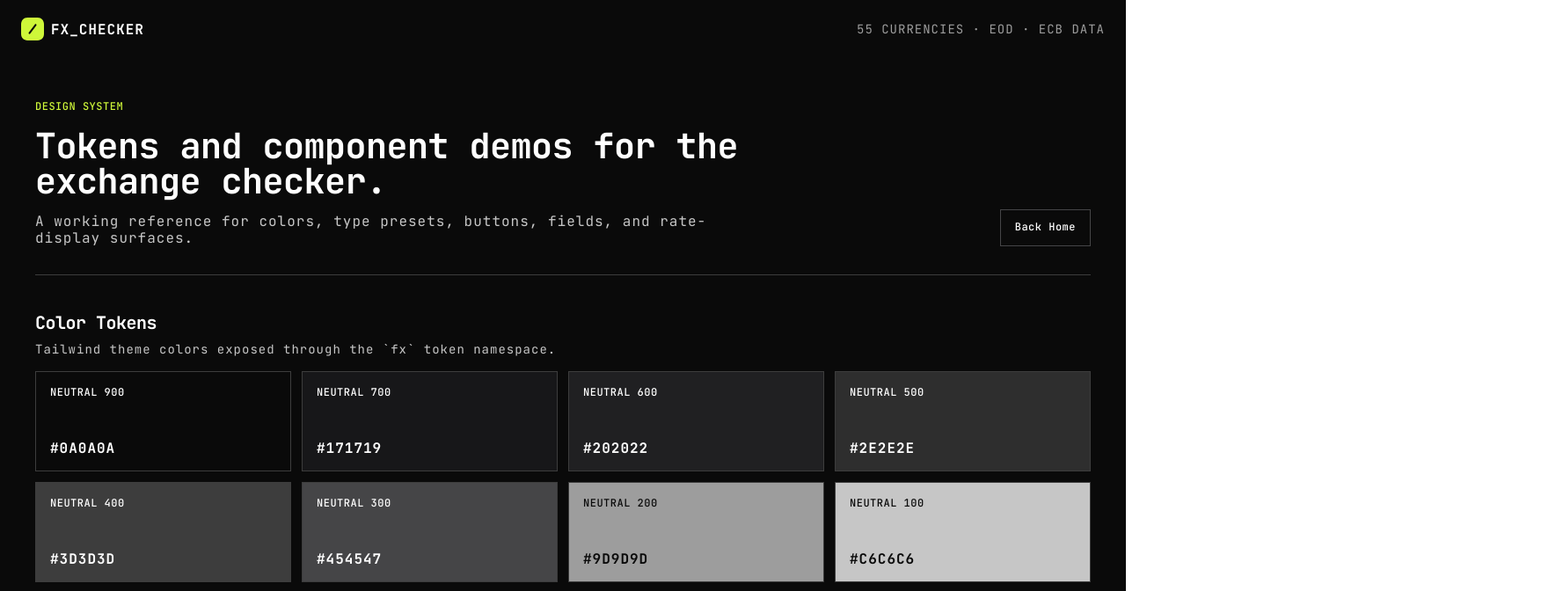
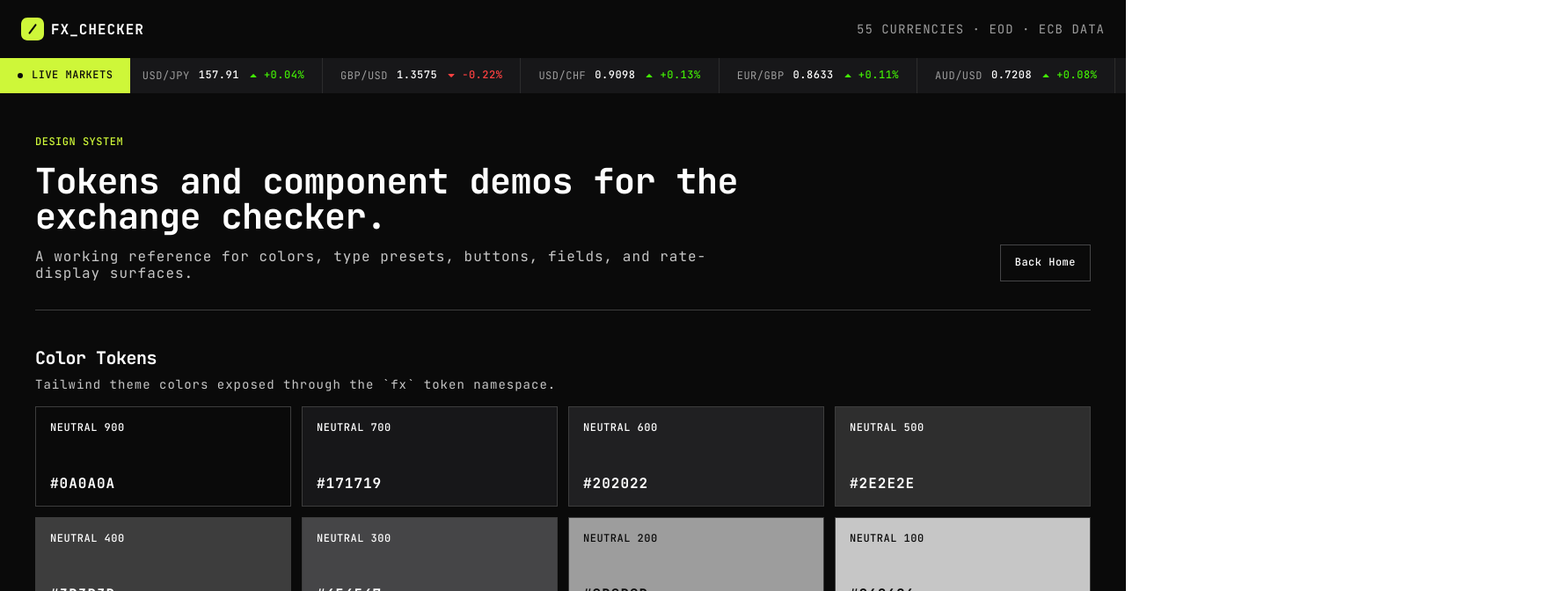
Before and after one commit to brandeth/foreign-exchange-checker, a Nuxt app: page /design-system in a window 1280 px wide. Shown: the top 672 px of the page at 88% size, 1769 px wide, since content can reach past the window. Built offline with nearby package versions, Linux system fonts and the light colour scheme.

Commit message:
# Live Markets
Added live markets

```diff
--- a/app/app.vue
+++ b/app/app.vue
@@ -1,11 +1,13 @@
 <script setup lang="ts">
 import AppHeader from '~/components/AppHeader.vue'
+import LiveMarkets from '~/components/LiveMarkets.vue'
 </script>
 
 <template>
   <div class="min-h-screen bg-fx-neutral-900">
     <NuxtRouteAnnouncer />
     <AppHeader />
+    <LiveMarkets />
     <NuxtPage />
   </div>
 </template>
--- /dev/null
+++ b/app/components/LiveMarkets.vue
@@ -0,0 +1,112 @@
+<script setup lang="ts">
+import { computed } from 'vue'
+import LiveRate from '~/components/LiveRate.vue'
+
+type LiveMarketRate = {
+  pair: string
+  rate: string
+  change: string
+  direction: 'up' | 'down'
+}
+
+const defaultRates: LiveMarketRate[] = [
+  { pair: 'EUR/USD', rate: '1.1591', change: '-0.14%', direction: 'down' },
+  { pair: 'USD/JPY', rate: '157.91', change: '+0.04%', direction: 'up' },
+  { pair: 'GBP/USD', rate: '1.3575', change: '-0.22%', direction: 'down' },
+  { pair: 'USD/CHF', rate: '0.9098', change: '+0.13%', direction: 'up' },
+  { pair: 'EUR/GBP', rate: '0.8633', change: '+0.11%', direction: 'up' },
+  { pair: 'AUD/USD', rate: '0.7208', change: '+0.08%', direction: 'up' },
+  { pair: 'USD/CAD', rate: '1.3815', change: '+0.04%', direction: 'up' },
+]
+
+const props = withDefaults(defineProps<{
+  rates?: LiveMarketRate[]
+  marquee?: boolean
+}>(), {
+  marquee: true,
+})
+
+const displayRates = computed(() => props.rates ?? defaultRates)
+const rateGroups = computed(() => props.marquee ? [displayRates.value, displayRates.value] : [displayRates.value])
+</script>
+
+<template>
+  <section class="live-markets" aria-label="Live markets">
+    <div class="live-markets__label">
+      <span class="live-markets__dot" aria-hidden="true" />
+      <span>Live Markets</span>
+    </div>
+
+    <div class="live-markets__viewport">
+      <div class="live-markets__track" :class="{ 'live-markets__track--marquee': marquee }">
+        <div
+          v-for="(group, groupIndex) in rateGroups"
+          :key="groupIndex"
+          class="live-markets__group"
+          :aria-hidden="groupIndex > 0 ? 'true' : undefined"
+        >
+          <LiveRate
+            v-for="rate in group"
+            :key="`${groupIndex}-${rate.pair}`"
+            :pair="rate.pair"
+            :rate="rate.rate"
+            :change="rate.change"
+            :direction="rate.direction"
+          />
+        </div>
+      </div>
+    </div>
+  </section>
+</template>
+
+<style scoped>
+@reference "~/assets/css/main.css";
+
+.live-markets {
+  @apply flex h-10 overflow-hidden bg-fx-neutral-700;
+}
+
+.live-markets__label {
+  @apply text-preset-5-medium box-border flex h-10 shrink-0 items-center gap-[10px] bg-fx-lime-500 px-5 py-3 uppercase text-fx-neutral-900;
+}
+
+.live-markets__dot {
+  @apply size-1.5 rounded-full bg-fx-neutral-900;
+}
+
+.live-markets__viewport {
+  @apply min-w-0 flex-1 overflow-hidden;
+}
+
+.live-markets__track {
+  @apply flex h-full w-max;
+}
+
+.live-markets__group {
+  @apply flex h-full shrink-0;
+}
+
+.live-markets__track--marquee {
+  animation: live-markets-marquee 34s linear infinite;
+}
+
+.live-markets__viewport:hover .live-markets__track--marquee {
+  animation-play-state: paused;
+}
+
+@media (prefers-reduced-motion: reduce) {
+  .live-markets__track--marquee {
+    animation: none;
+  }
+}
+
+@keyframes live-markets-marquee {
+  from {
+    transform: translateX(0);
+  }
+
+  to {
+    transform: translateX(-50%);
+  }
+}
+</style>
--- /dev/null
+++ b/app/components/LiveRate.vue
@@ -0,0 +1,63 @@
+<script setup lang="ts">
+const props = withDefaults(defineProps<{
+  pair: string
+  rate: string
+  change: string
+  direction?: 'up' | 'down'
+}>(), {
+  direction: 'up',
+})
+
+const changeLabel = computed(() => `${props.pair} ${props.rate}, ${props.direction === 'up' ? 'up' : 'down'} ${props.change}`)
+</script>
+
+<template>
+  <div class="live-rate" :class="`live-rate--${direction}`" :aria-label="changeLabel">
+    <span class="live-rate__pair">{{ pair }}</span>
+    <span class="live-rate__value">{{ rate }}</span>
+    <span class="live-rate__change">
+      <span class="live-rate__icon" aria-hidden="true" />
+      <span>{{ change }}</span>
+    </span>
+  </div>
+</template>
+
+<style scoped>
+@reference "~/assets/css/main.css";
+
+.live-rate {
+  @apply box-border flex h-10 shrink-0 items-center gap-[10px] border-r border-fx-neutral-500 px-5 py-3;
+}
+
+.live-rate__pair {
+  @apply text-preset-5 uppercase text-fx-neutral-200;
+}
+
+.live-rate__value {
+  @apply text-preset-5-medium text-fx-neutral-50;
+}
+
+.live-rate__change {
+  @apply text-preset-5-medium flex items-center gap-[6px];
+}
+
+.live-rate--up .live-rate__change {
+  @apply text-fx-green-500;
+}
+
+.live-rate--down .live-rate__change {
+  @apply text-fx-red-500;
+}
+
+.live-rate__icon {
+  display: inline-block;
+  width: 12px;
+  height: 12px;
+  background-color: currentColor;
+  mask: url("~/assets/images/chevron-down.svg") center / contain no-repeat;
+}
+
+.live-rate--up .live-rate__icon {
+  transform: rotate(180deg);
+}
+</style>
--- a/app/pages/design-system.vue
+++ b/app/pages/design-system.vue
@@ -228,7 +228,20 @@ const typePresets = [
               </div>
             </div>
           </article>
+
+          <article class="flex flex-col gap-5 border border-fx-neutral-400 bg-fx-neutral-700 p-5">
+            <h3 class="text-preset-3-bold">Live Rates</h3>
+            <div class="grid gap-4 overflow-hidden border border-fx-neutral-500 bg-fx-neutral-900 p-4">
+              <LiveRate pair="EUR/GBP" rate="0.8595" change="0.67%" direction="down" />
+              <LiveRate pair="USD/JPY" rate="157.91" change="+0.04%" direction="up" />
+            </div>
+          </article>
         </div>
+
+        <article class="flex flex-col gap-5 border border-fx-neutral-400 bg-fx-neutral-700 p-5">
+          <h3 class="text-preset-3-bold">Live Markets</h3>
+          <LiveMarkets :marquee="false" />
+        </article>
       </section>
     </div>
   </main>
```
Also changed, not shown: app/assets/images/chevron-down.svg (added).
